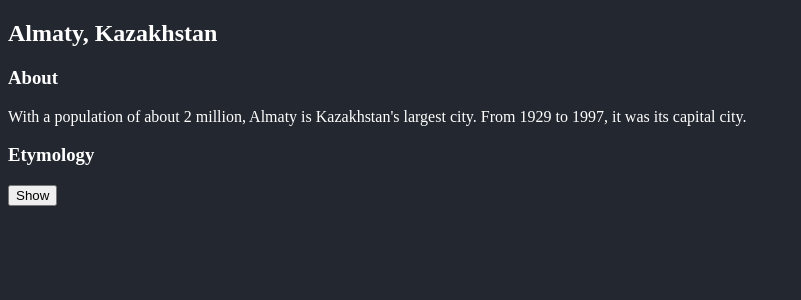
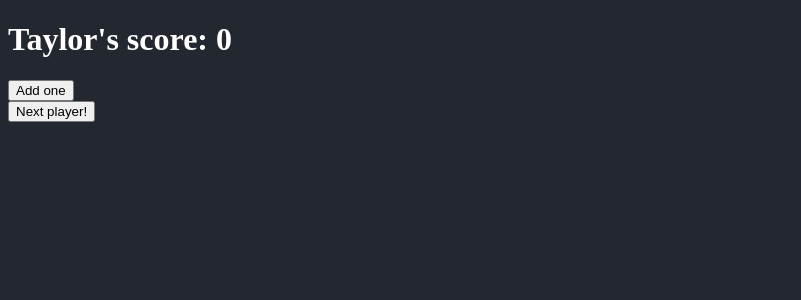
Before and after one commit to iefnaug/react-basic, a React (Create React App) app: page / in a window 1280 px wide. Shown: the top 300 px of the page, without its empty margins (0-801 px from the left). Built offline with nearby package versions, Linux system fonts and the light colour scheme.

Commit message:
使用唯一key，让组件状态重置

```diff
--- /dev/null
+++ b/src/03Manage-State/04Preserving-And-Resetting-State/App.jsx
@@ -0,0 +1,39 @@
+import {useState} from 'react';
+
+export default function Scoreboard() {
+    const [isPlayerA,setIsPlayerA] = useState(true);
+    return (
+        <div>
+            {
+                isPlayerA
+                    ? <Counter key={"Taylor"} person={"Taylor"} />
+                    : <Counter key={"Sarah"} person={"Sarah"} />
+            }
+            <button onClick={() => setIsPlayerA(!isPlayerA)}>Next player!</button>
+        </div>
+    )
+}
+
+
+function Counter({ person }) {
+    const [score, setScore] = useState(0);
+    const [hover, setHover] = useState(false);
+
+    let className = 'counter';
+    if (hover) {
+        className += ' hover';
+    }
+
+    return (
+        <div
+            className={className}
+            onPointerEnter={() => setHover(true)}
+            onPointerLeave={() => setHover(false)}
+        >
+            <h1>{person}'s score: {score}</h1>
+            <button onClick={() => setScore(score + 1)}>
+                Add one
+            </button>
+        </div>
+    );
+}
--- a/src/index.js
+++ b/src/index.js
@@ -5,7 +5,8 @@ import './index.css'
 // import App from './02Adding-Interactivity/05-Updating-Object/App'
 // import App from './02Adding-Interactivity/06-Update-Arrays/App'
 // import App from './03Manage-State/01Reacting-To-Input-With-State/App'
-import App from './03Manage-State/03Sharing-State-Between-Components/App'
+// import App from './03Manage-State/03Sharing-State-Between-Components/App'
+import App from './03Manage-State/04Preserving-And-Resetting-State/App'
 // import {StrictMode} from "react";
 
 const root = createRoot(document.querySelector('#root'))
```
